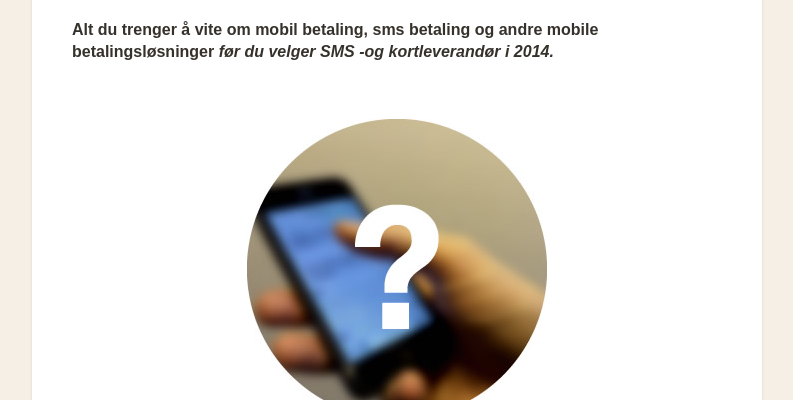
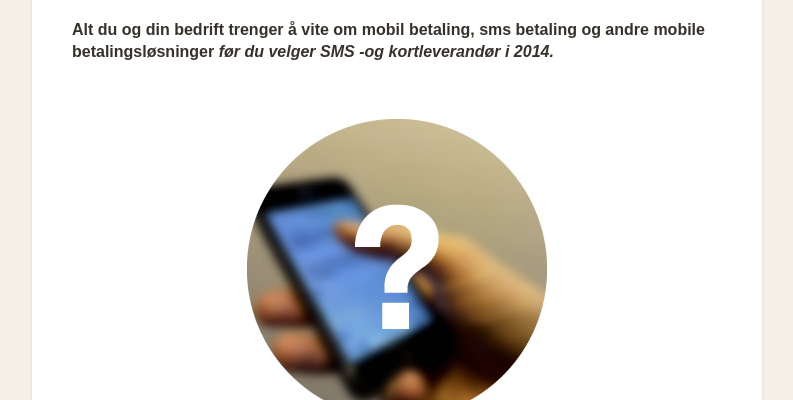
Before and after one commit to front/betalemedmobil, a plain HTML site: page index.html in a window 1280 px wide. Shown: the part 400-800 px from the top of the page, without its empty margins (243-1036 px from the left). Drawn offline with Linux system fonts and the light colour scheme.

Commit message:
minor correction

```diff
--- a/index.html
+++ b/index.html
@@ -19,7 +19,7 @@
           <h1>Betale med mobil: Dette må du vite</h1>
 
 
-          <p><strong>Alt du trenger å vite om mobil betaling, sms betaling og andre mobile betalingsløsninger <em>før du velger SMS -og kortleverandør i 2014.</em></strong></p>
+          <p><strong>Alt du og din bedrift trenger å vite om mobil betaling, sms betaling og andre mobile betalingsløsninger <em>før du velger SMS -og kortleverandør i 2014.</em></strong></p>
 
           <div class="center">
             <img alt="Betale med mobil" class="illustration" src="img/betale-med-mobil.jpg" />
```
